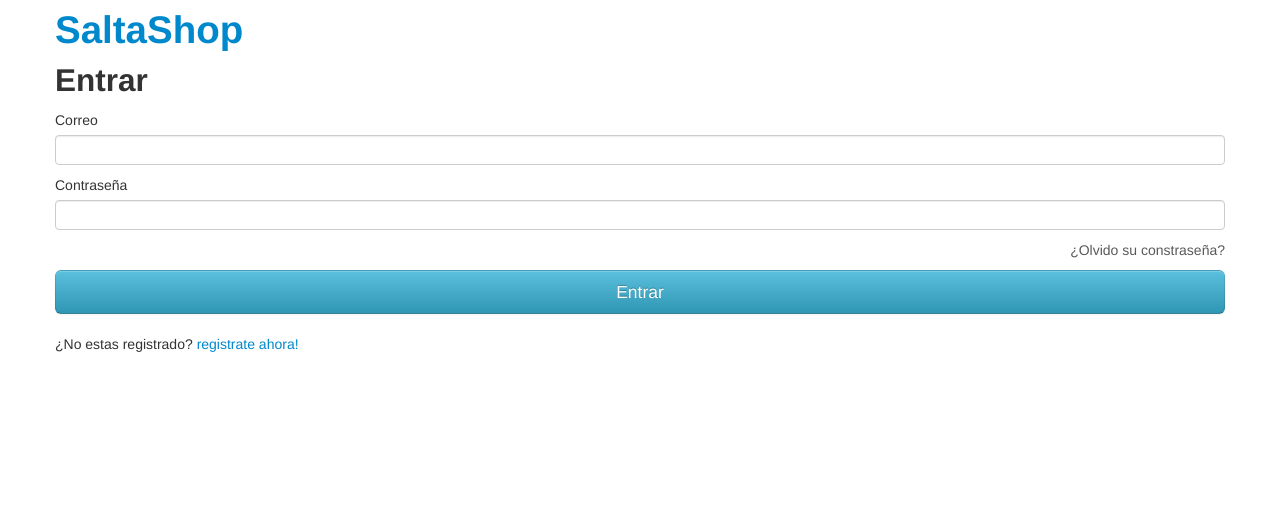
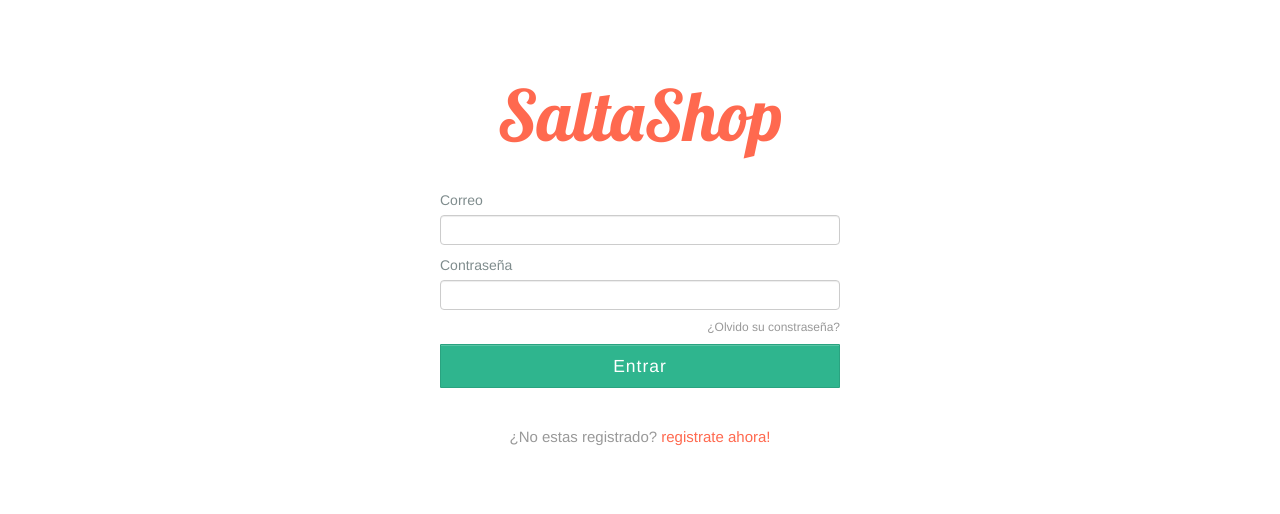
Before and after one commit to pabcha/Seminario-CU, a PHP site: template views/entrar/index.php in a window 1280 px wide. Shown: the top 514 px of the page. Run offline with PHP 8.4, Linux system fonts and the light colour scheme; the template is opened without the code that fills it, so the values that code supplies are empty; some libraries are stand-ins or nearby versions.

Commit message:
Rediseño de vistas registrar y entrar

```diff
--- /dev/null
+++ b/public/css/front/login_style.css
@@ -0,0 +1,147 @@
+body {
+	font: normal 62.5% "Helvetica Neue", helvetica, sans-serif;
+	color: #999;
+	background: #fff;
+	padding: 0;
+	margin: 0;
+}
+
+a,a:hover {
+	text-decoration: none;
+	color: #FF694F;
+}
+
+h1
+{
+	font-family: 'Lobster', cursive;
+	color: #FF694F;
+	font-size: 7em;
+	font-weight: 400;
+	margin-top: 20px;
+	padding: 15px 0;
+	text-align: center;
+}
+
+h2
+{
+	font: normal 2.8em "Helvetica Neue", helvetica, sans-serif;
+	text-align: center;
+}
+
+label
+{
+	color: #7f8c8d;
+}
+
+.help-block
+{
+	font-size: 1.2em;
+	color: #999;
+}
+
+.form-container
+{
+	max-width: 640px;
+	margin: 0 auto;
+	padding: 60px 0;
+}
+	.form-container h3
+	{
+		color: #fff;
+	}
+
+.form-signin
+{
+	max-width: 400px;
+	margin: 40px auto 20px;
+}
+
+.signin-notamember
+{
+	clear: both;
+	padding: 20px 0 0 0;
+	font-size: 1.5em;
+	text-align: center;
+}
+
+.error
+{
+	background-color: #da4f49;
+}
+	.error h3
+	{
+		color: #fff;
+		text-align: center;
+		font-weight: 400;
+	}
+
+/* boton */
+
+.boton{
+	display: inline-block;
+	display: inline;
+	/* IE7 inline-block hack */
+	padding: 4px 12px;
+	margin-bottom: 0;
+	font-size: 14px;
+	line-height: 20px;
+	text-align: center;
+	vertical-align: middle;
+	cursor: pointer;
+	color: #FFFFFF;
+	background-color: #16A6B6;
+
+	letter-spacing: 1px;
+
+	border: 1px solid rgba(0, 0, 0, 0.1);
+	border: 0;
+	border: 1px solid rgba(0, 0, 0, 0.1);
+    border-radius: 1px 1px 1px 1px;
+    -webkit-box-shadow: inset 0 1px 0 rgba(255,255,255,0.2);
+    -moz-box-shadow: inset 0 1px 0 rgba(255,255,255,0.2);
+    box-shadow: 0 1px 0 rgba(255, 255, 255, 0.2) inset;
+    text-decoration: none;
+}
+
+.boton:active {
+	background-color:#11818D;
+	color: #FFFFFF;
+}
+
+.boton-acept,
+.boton-acept:hover {
+	background-color: #2FB58E;
+}
+.boton-acept:active {
+	background-color: #318D6E;
+}
+
+.boton-cancel,
+.boton-cancel:hover {
+	background-color: #EE6557;
+}
+.boton-cancel:active {
+	background-color: #BD5045;
+}
+	.boton-large {
+		display: block;
+		width: 100%;
+		padding: 11px 19px;
+		font-size: 17.5px;
+	}
+
+
+@media(max-width: 767px) {
+	.form-container
+	{
+		padding: 20px 0;
+	}
+	.form-signin
+	{
+		padding: 0 10px 0 10px;
+	}
+	.error h3
+	{
+		font-size: 19px;
+	}
+}
--- a/views/entrar/index.php
+++ b/views/entrar/index.php
@@ -5,18 +5,15 @@
 	<title><?php echo $this->titulo; ?></title>
 	<meta name="viewport" content="width=device-width, initial-scale=1">
 
-	<link href="<?php echo $_layoutParams['ruta_css']; ?>bootstrap.min.css" rel="stylesheet" type="text/css">
-	<link href="<?php echo $_layoutParams['ruta_css']; ?>bootstrap-responsive.min.css" rel="stylesheet" type="text/css">
-	<link href="<?php echo $_layoutParams['ruta_css']; ?>font-awesome.css" rel="stylesheet" type="text/css">
-	<link href="<?php echo BASE_URL.'views/entrar/css/'; ?>login_style.css" rel="stylesheet" type="text/css">
+	<link href="<?= $roots['css'] ?>vendor/bootstrap.min.css" rel="stylesheet">
+	<link href="<?= $roots['css'] ?>vendor/bootstrap-responsive.min.css" rel="stylesheet">
+	<link href="<?= $roots['css'] ?>vendor/font-awesome/font-awesome.css" rel="stylesheet">
+	<link href="<?= $roots['css'] ?>front/login_style.css" rel="stylesheet">
 
 	<link href='http://fonts.googleapis.com/css?family=Lobster' rel='stylesheet' type='text/css'>
 
-	<script type="text/javascript" src="<?php echo BASE_URL; ?>public/js/jquery-1.8.2.min.js"></script>
-	<script type="text/javascript" src="<?php echo BASE_URL; ?>public/js/bootstrap.min.js"></script>
-	<script>
-		var sConfig = { url: "http://localhost/saltaShop/" };
-	</script>
+	<script src="<?= $roots['js'] ?>vendor/jquery-1.8.2.min.js"></script>
+	<script src="<?= $roots['js'] ?>vendor/bootstrap.min.js"></script>
 </head>
 <body>
 	<?php echo $errors; ?>
@@ -26,7 +23,6 @@
 			<a href="<?php echo BASE_URL; ?>">
 				<h1>SaltaShop</h1>
 			</a>
-			<h2>Entrar</h2>
 
 			<form action="<?php echo BASE_URL.'entrar'; ?>" method="post" class="form-signin">
 				<label for="inputCorreo">Correo</label>
@@ -37,7 +33,9 @@
 
 				<a href="<?php echo BASE_URL.'recuperar' ?>" class="help-block pull-right">¿Olvido su constraseña?</a>
 
-				<button type="submit" class="btn btn-large btn-block btn-info">Entrar</button>
+				<div style="clear: both;">
+					<button type="submit" class="boton boton-acept boton-large">Entrar</button>
+				</div>
 			</form>
 
 			<p class="signin-notamember">¿No estas registrado? <a href="<?php echo BASE_URL; ?>registro">registrate ahora!</a></p>
```
Also changed, not shown: public/css/front/felicidades.css (added, +63 -0 lines), public/css/front/registro_style.css (added, +195 -0 lines), views/registro/index.php (+16 -21 lines).
